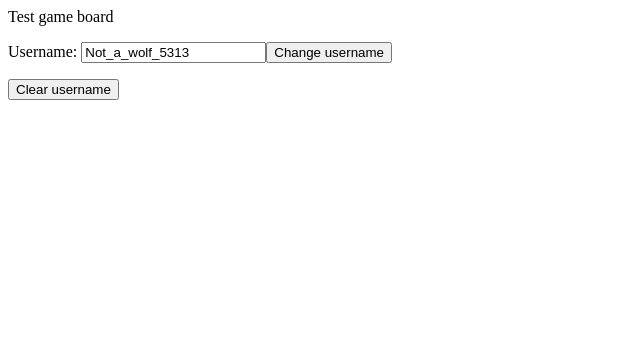
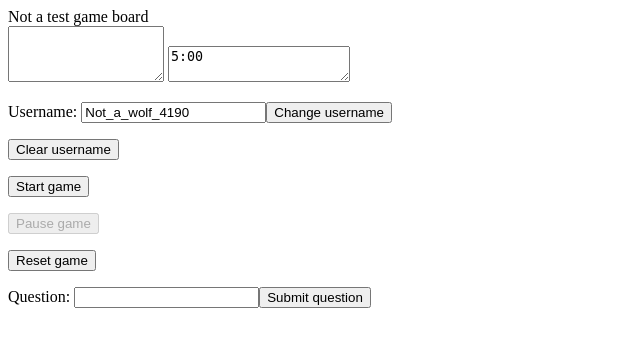
Before and after one commit to ug42/westwords, a Flask app: page / in a window 1280 px wide. Shown: the top 347 px of the page, without its empty margins (0-640 px from the left). Run offline with Flask 2, Linux system fonts and the light colour scheme; some libraries are stand-ins or nearby versions.

Commit message:
Update all the files to include new stuff for game state handling, though primitive and unhooked for the most part.

```diff
--- /dev/null
+++ b/game.data.json
@@ -0,0 +1,4 @@
+{
+    game_id: 1,
+
+}
--- a/server.py
+++ b/server.py
@@ -1,12 +1,74 @@
-from flask import Flask, render_template
+from datetime import datetime
+import enum
+from telnetlib import GA
+from flask import Flask, render_template, request, jsonify, make_response
 from flask_socketio import SocketIO, emit
 
 app = Flask(__name__)
 app.config['SECRET_KEY'] = 'secret!'
+app.config['DEBUG'] = True
 socketio = SocketIO(app)
 
-config = {
-    'DEBUG': True,
+
+class GameState(enum.Enum):
+    SETUP = 1
+    STARTED = 2
+    PAUSED = 3
+    VOTING = 4
+    FINISHED = 5
+
+
+class Game(object):
+    """Simple game object for recording status of game."""
+
+    def __init__(self, timer=300, players=[]):
+        # TODO: Add concept of a game admin and management of users in that space
+        self.game_state = GameState.SETUP
+        self.timer = timer
+        self.time_start = None
+        # TODO: Plumb in user objects to this
+        self.admin = 'all'
+        # TODO: Make this to a dict so it can contain roles
+        self.players = players
+
+    def start(self):
+        self.game_state = GameState.STARTED
+
+    def pause(self):
+        self.game_state = GameState.PAUSED
+
+    def set_timer(self, time_in_seconds):
+        self.timer = time_in_seconds
+
+    def finish(self):
+        self.game_state = GameState.FINISHED
+
+    def reset(self):
+        if self.game_state is not GameState.STARTED:
+            self.game_state = GameState.SETUP
+
+    def update_state(self, json):
+        # TODO: Update to parse a json
+        pass
+
+    def get_state(self):
+        game_status = {
+            'game_state': self.game_state.name,
+            'players': self.players,
+            'time': self.timer,
+        }
+        if app.config['DEBUG'] == True:
+            print(game_status)
+        return game_status
+
+    def set_state(self, json):
+        # TODO: parse and set the game state based on this.
+        # Could be used for future updates to write out to data store
+        pass
+
+
+Games = {
+    'defaultgame': Game(),
 }
 
 
@@ -14,6 +76,10 @@ config = {
 def game():
     return render_template('game.html')
 
+
+# @app.route('/game/<game_id>')
+# def join_game(game_id):
+#     return render_template('game.html')
 
 @socketio.on('connect')
 def connect(auth):
@@ -30,8 +96,54 @@ def disconnect():
 
 @socketio.on('question')
 def question(json):
-    print('received question: ' + str(json))
+    print('got a question: ' + str(json))
     emit('mayor question', json, broadcast=True)
+
+# Add a jquery function that will return tableData as a JSON of the game state
+# for each connected user. Ideally with some logic to find the mayor, werewolfs,
+# seer, etc.
+# Supposedly we can then add this to js?
+# See https://stackoverflow.com/questions/61458593/how-to-pass-data-from-flask-to-javascript
+# $.getJSON(url_of_flask_script, function(tableData) {
+#     table.setData(tableData)
+#     .then(function(){
+#         //run code after table has been successfuly updated
+#     })
+#     .catch(function(error){
+#         //handle error loading data
+#     });
+# });
+
+
+@socketio.on('create_game')
+def create_game():
+    # Guaranteed to be random blah blah blah. Update this later.
+    game_id = 4
+    # encapsulate this in a JSON, maybe convert dict to JSON?
+    emit('room_data', 'blah')
+
+
+@socketio.on('update_game')
+def update_game(game_updates, game_id):
+    if (game_id in Games) and Games[game_id].admin == 'all':
+        Games[game_id].update_state_json(game_updates)
+
+
+@socketio.on('get_game_state')
+def update_game(game_id):
+    if (game_id in Games) and Games[game_id].admin == 'all':
+        # emit('game_state', jsonify({game_id: Games[game_id].get_state()}))
+        emit('game_state', jsonify({game_id: 'started'}))
+
+
+@socketio.on('game_start')
+def start_game(game_id):
+    Games[game_id].start()
+    socketio.emit('game_state', Games[game_id].get_state())
+    Games[game_id].pause()
+    socketio.emit('game_state', Games[game_id].get_state())
+    Games[game_id].finish()
+    socketio.emit('game_state', Games[game_id].get_state())
 
 
 if __name__ == '__main__':
--- /dev/null
+++ b/static/js/script.js
@@ -0,0 +1,70 @@
+$(document).ready(function () {
+    // TODO: update all defaultgame references
+    // TODO: add separate sockets for each of the game comms
+    var socket = io({ autoconnect: true });
+    let username = document.getElementById('username');
+    let question = document.getElementById('question');
+
+    let game_start_btn = document.getElementById('game_start');
+    let game_pause_btn = document.getElementById('game_pause');
+    let game_reset_btn = document.getElementById('game_reset');
+
+    if (localStorage.getItem("username") == null |
+        localStorage.getItem("username") == "") {
+        let default_username = 'Not_a_wolf_' + Math.floor(Math.random() * 10000 % 9999);
+        username.defaultValue = default_username;
+        localStorage.setItem('username', default_username);
+    } else {
+        username.defaultValue = localStorage.getItem("username");
+    }
+    var user = username.value;
+    var game_status = document.getElementById('game_status');
+    socket.on('connect', function () {
+        console.log('You are like connected and stuff.');
+    });
+    socket.on('game_state', function (game_state) {
+        game_status.value = game_state;
+        console.log(game_state);
+    });
+
+    $('#question_submit').on('click', function () {
+        console.log('emitting question: ' + question.value);
+        if (question.value != "") {
+            socket.emit('question', '[' + user + ']: ' + question.value);
+        }
+    });
+    $('#game_start').on('click', game_start_resume);
+    $('#game_pause').on('click', game_pause);
+    $('#game_reset').on('click', game_reset);
+    function game_start_resume() {
+        console.log('Attempting to start game');
+        socket.emit('game_start', 'defaultgame');
+        game_start_btn.innerText = 'Start game'
+        game_pause_btn.disabled = false;
+        game_reset_btn.disabled = true;
+        game_start_btn.disabled = true;
+    }
+    function game_pause() {
+        console.log('Attempting to pause game');
+        socket.emit('game_pause', 'defaultgame');
+        game_start_btn.innerText = 'Resume game';
+        game_start_btn.disabled = false;
+        game_reset_btn.disabled = false;
+        game_pause_btn.disabled = true;
+    }
+    function game_reset() {
+        console.log('Attempting to reset game');
+        socket.emit('game_reset', 'defaultgame');
+        game_start_btn.innerText = 'Start game'
+        game_pause_btn.disabled = true;
+        game_reset_btn.disabled = false;
+        game_start_btn.disabled = false;
+    }
+    $('#username_change').on('click', function () {
+        localStorage.setItem('username', username.value);
+    });
+    $('#username_clear').on('click', function () {
+        localStorage.removeItem('username');
+        username.value = "";
+    });
+});
--- a/templates/game.html
+++ b/templates/game.html
@@ -2,37 +2,20 @@
 <html lang="en">
 
 <head>
-    <title>Social Wordssss</title>
+    <title>Social Words</title>
 </head>
 
 <body>
-    <div id="game">Test game board</div>
+    <div id="game">Not a test game board</div>
+    <textarea id="game_status" style="width:150px; height:50px;"></textarea>
+    <textarea id="game_timer">5:00</textarea>
     <p>Username: <input type="text" id="username"><button id="username_change">Change username</button></p>
-    <p><button type="submit" id="clear_username">Clear username</button></p>
-    <script src="../static/js/jquery-3.6.0.min.js"></script>
-    <script src="../static/js/socket.io.js"></script>
-    <script>
-        let socket = io({ autoconnect: true });
-        let username = document.getElementById('username');
-        let clear_username = document.getElementById('clear_username');
-        let change_username = document.getElementById('username_change');
-        if (localStorage.getItem("username") != null) {
-            username.defaultValue = localStorage.getItem("username");
-        } else {
-            let default_username = 'Not_a_wolf_' + Math.floor(Math.random() * 10000 % 9999);
-            username.defaultValue = default_username;
-            localStorage.setItem('username', default_username);
-        }
-        let user = username.value;
-        socket.on('connect', function () {
-            console.log('You are like connected and stuff.');
-        })
-        clear_username.onclick = function () {
-            localStorage.removeItem('username');
-            username.value = "";
-        }
-        change_username.onclick = function() {
-            localStorage.set('username', username.value);
-        }
-    </script>
+    <p><button id="username_clear">Clear username</button></p>
+    <p><button id="game_start">Start game</button></p>
+    <p><button id="game_pause" disabled>Pause game</button></p>
+    <p><button type="submit" id="game_reset">Reset game</button></p>
+    <p>Question: <input type="text" id="question"><button id="question_submit">Submit question</button></p>
+    <script src="https://cdnjs.cloudflare.com/ajax/libs/jquery/3.6.1/jquery.min.js"></script>
+    <script src="https://cdnjs.cloudflare.com/ajax/libs/socket.io/4.5.2/socket.io.js"></script>
+    <script src="{{ url_for('static', filename='js/script.js') }}"></script>
 </body>
```
Also changed, not shown: templates/client.html (added, +101 -0 lines), templates/lobby.html (added, +52 -0 lines), static/js/easytimer.min.js (added).
